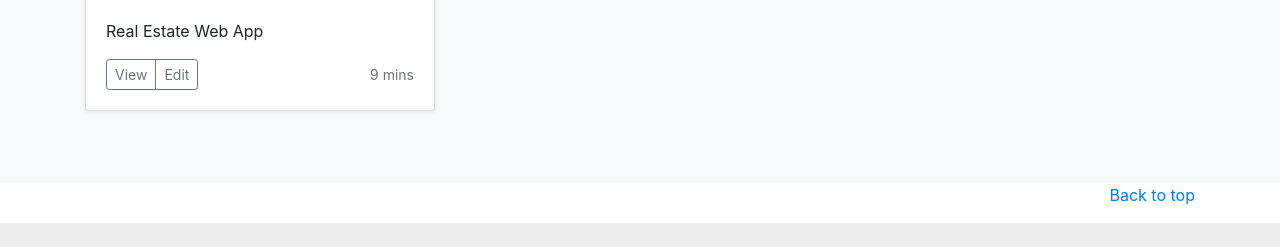
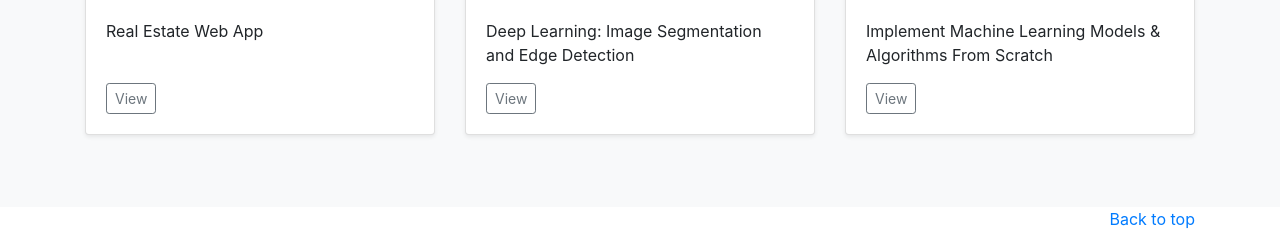
Before and after one commit to lantusky/portfolio_full, a Django app: page / in a window 1280 px wide. Shown: the part 999-1246 px from the top of the page. Before the commit the page ends 1222 px from the top, so only its background shows below. Run offline with Django 3.2, Linux system fonts and the light colour scheme; some libraries are stand-ins or nearby versions.

Commit message:
updated homepage

```diff
--- a/templates/home/home.html
+++ b/templates/home/home.html
@@ -33,15 +33,15 @@
       <div class="container">
         <div class="row">
           <div class="col-sm-8 col-md-7 py-4">
-            <h4 class="text-white">Tu Lan's Portfolio</h4>
-            <p class="text-muted">Hi I'm Bob!</p>
+            <h4 class="text-white">Welcome to My Portfolio</h4>
           </div>
           <div class="col-sm-4 offset-md-1 py-4">
-            <h4 class="text-white">Contact</h4>
+            <h4 class="text-white">Contacts</h4>
             <ul class="list-unstyled">
-              <li><a href="#" class="text-white">Follow on Twitter</a></li>
-              <li><a href="#" class="text-white">Like on Facebook</a></li>
-              <li><a href="#" class="text-white">Email me</a></li>
+              <li><a href="https://www.linkedin.com/in/tu-lan-561055125/" class="text-white">Connect on Linkedin</a></li>
+              <li><a href="https://github.com/lantusky" class="text-white">Connect on Github</a></li>
+              <p class="text-white">Email: lantusky2017@gmail.com</p>
+              <!-- <li>Tel: (669)204-6386</li> -->
             </ul>
           </div>
         </div>
@@ -55,7 +55,7 @@
             <path d="M23 19a2 2 0 0 1-2 2H3a2 2 0 0 1-2-2V8a2 2 0 0 1 2-2h4l2-3h6l2 3h4a2 2 0 0 1 2 2z"></path>
             <circle cx="12" cy="13" r="4"></circle>
           </svg>
-          <strong>Album</strong>
+          <strong>Tu Lan's Portfolio</strong>
         </a>
         <button class="navbar-toggler" type="button" data-toggle="collapse" data-target="#navbarHeader" aria-controls="navbarHeader"
           aria-expanded="false" aria-label="Toggle navigation">
@@ -70,9 +70,10 @@
     <section class="jumbotron text-center">
       <div class="container">
         <h1 class="jumbotron-heading">Tu Lan (Allen)</h1>
-        <p class="lead text-muted">Hi I'm Bob!</p>
+        <p class="lead text-black">Hi I'm Bob!</p>
         <p>
-          <a href="#" class="btn btn-primary my-2">Email Me</a>
+          <a href="https://github.com/lantusky" class="btn btn-primary my-2">Github</a>
+          <a href="https://www.linkedin.com/in/tu-lan-561055125/" class="btn btn-primary my-2">Linkedin</a>
         </p>
         <img src="{% static 'img/home/allen.jpg' %}" height=300>
       </div>
@@ -80,21 +81,54 @@
 
     <div class="album py-5 bg-light">
       <div class="container">
-
         <div class="row">
-
+          <!-- Real Estate Web App -->
           <div class="col-md-4">
-            <a href="{% url 'index' %}"></a>
             <div class="card mb-4 shadow-sm">
               <img src="{% static 'img/showcase.jpg' %}" class="card-img-top">
-              <div class="card-body">
+              <div class="card-body", >
                 <p class="card-text">Real Estate Web App</p>
+                <br>
                 <div class="d-flex justify-content-between align-items-center">
                   <div class="btn-group">
-                    <button type="button" class="btn btn-sm btn-outline-secondary">View</button>
-                    <button type="button" class="btn btn-sm btn-outline-secondary">Edit</button>
+                    <a href="{% url 'index' %}">
+                      <button type="button" class="btn btn-sm btn-outline-secondary">View</button>
+                    </a>
                   </div>
-                  <small class="text-muted">9 mins</small>
+                </div>
+              </div>
+            </div>
+          </div>
+
+          <!-- Image Edge Detection -->
+          <div class="col-md-4">
+            <div class="card mb-4 shadow-sm">
+              <img src="{% static 'img/home/image_edge.png' %}" class="card-img-top">
+              <div class="card-body">
+                <p class="card-text">Deep Learning: Image Segmentation and Edge Detection</p>
+                <div class="d-flex justify-content-between align-items-center">
+                  <div class="btn-group">
+                    <a href="https://github.com/lantusky/Image-Edge-Detection">
+                      <button type="button" class="btn btn-sm btn-outline-secondary">View</button>
+                    </a>
+                  </div>
+                </div>
+              </div>
+            </div>
+          </div>
+
+          <!-- ML Algorithm Implementation -->
+          <div class="col-md-4">
+            <div class="card mb-4 shadow-sm">
+              <img src="{% static 'img/home/algorithm.png' %}" class="card-img-top">
+              <div class="card-body">
+                <p class="card-text">Implement Machine Learning Models & Algorithms From Scratch</p>
+                <div class="d-flex justify-content-between align-items-center">
+                  <div class="btn-group">
+                    <a href="https://github.com/lantusky/ML_Implement_From_Scratch">
+                      <button type="button" class="btn btn-sm btn-outline-secondary">View</button>
+                    </a>
+                  </div>
                 </div>
               </div>
             </div>
```
Also changed, not shown: templates/partials/_navbar.html (+6 -3 lines).
